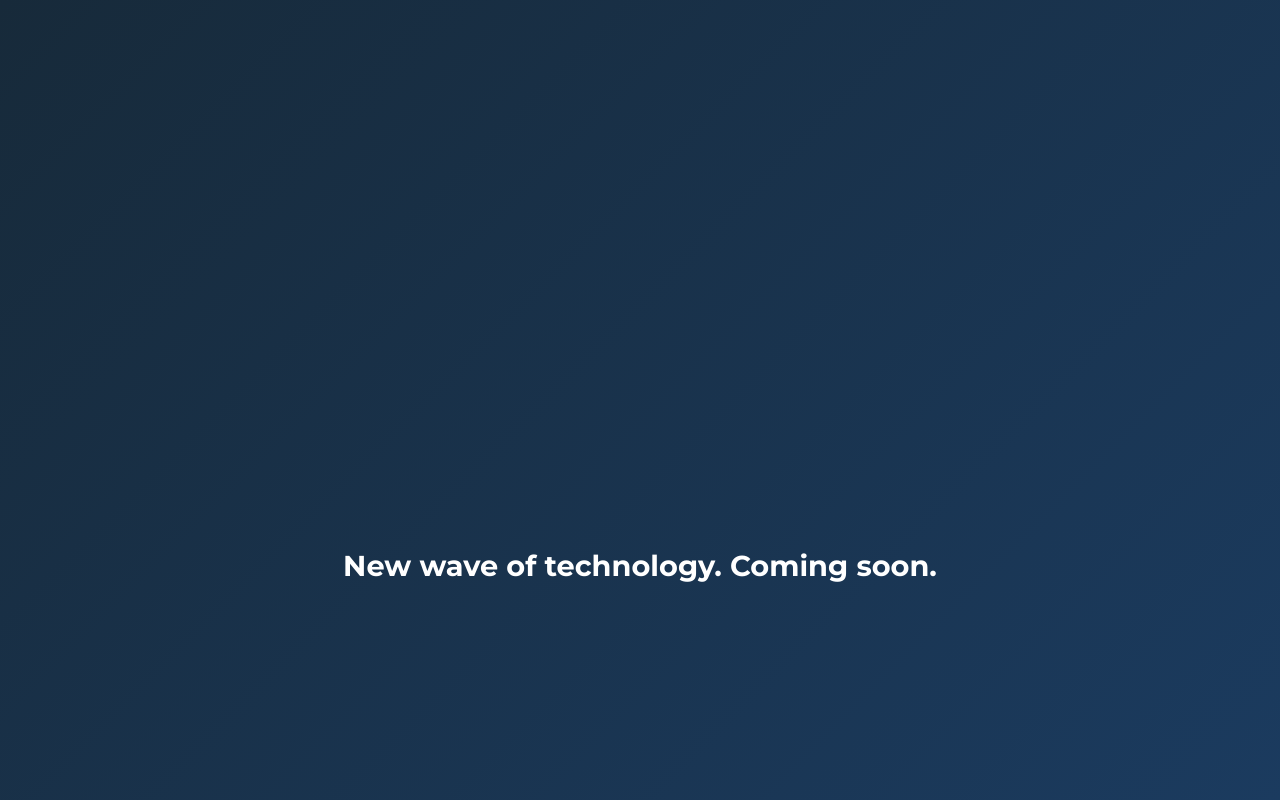
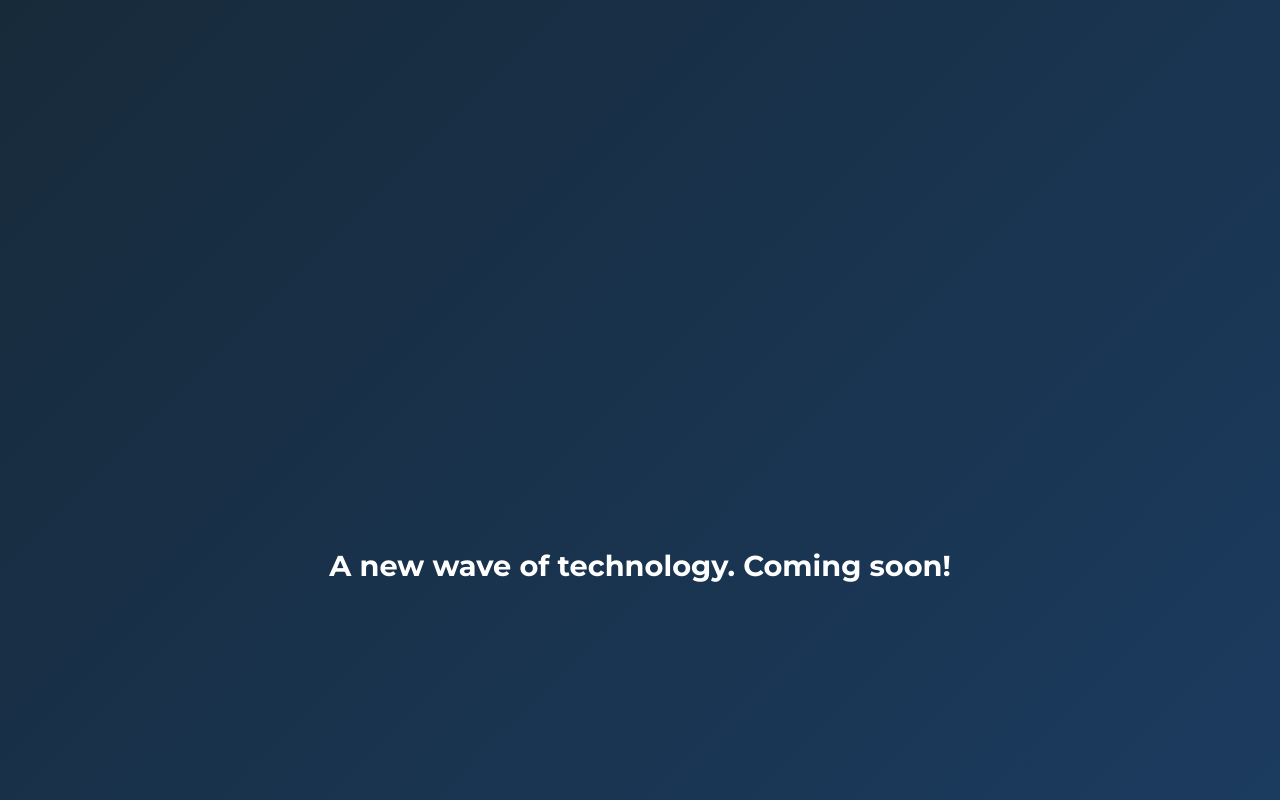
Before and after one commit to samcoyne/QuoraShield.github.io, a plain HTML site: page index.html in a window 1280 px wide. Drawn offline with Linux system fonts and the light colour scheme.

Commit message:
Update index.html

```diff
--- a/index.html
+++ b/index.html
@@ -91,7 +91,7 @@
       <div class="logo-half right-half" id="logoRight"></div>
     </div>
     <!-- REVEAL TEXT -->
-    <h1 id="comingSoonText">New wave of technology. Coming soon.</h1>
+    <h1 id="comingSoonText">A new wave of technology. Coming soon!</h1>
   </div>
 
   <script>
```
